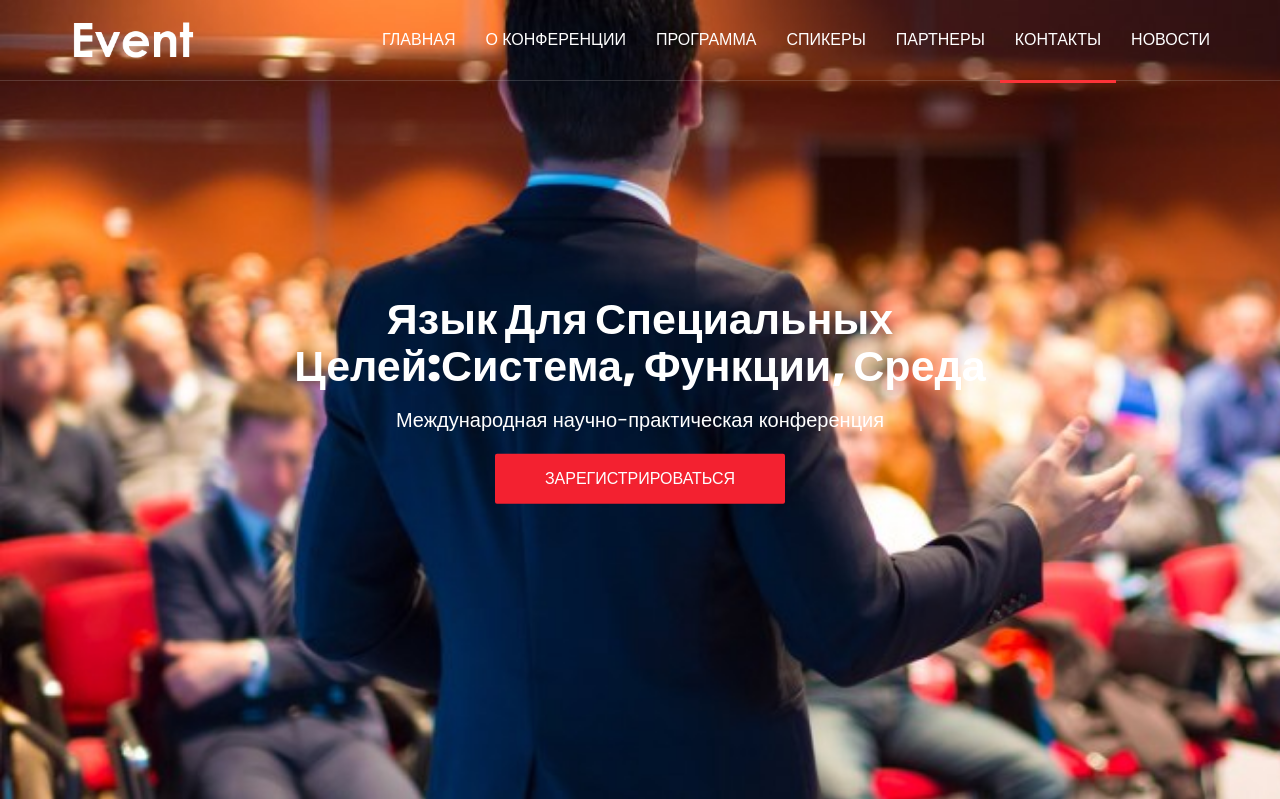
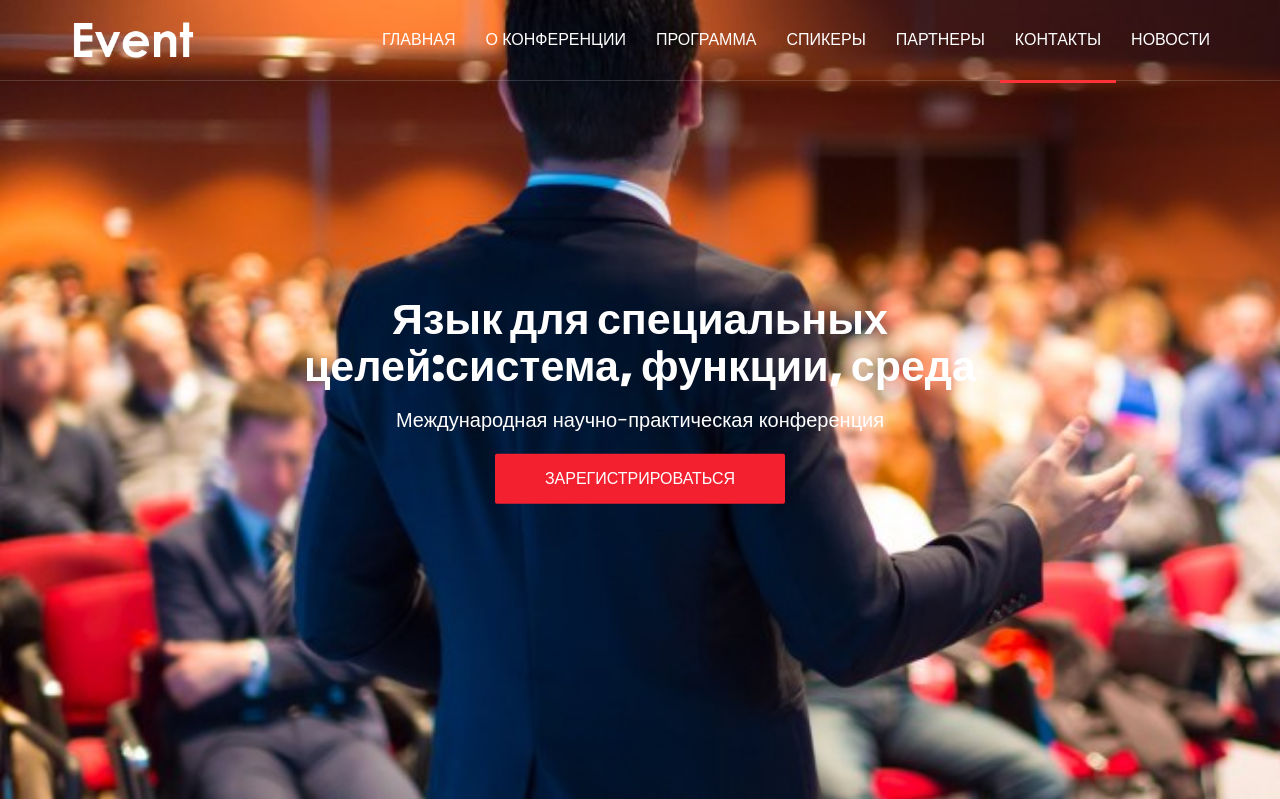
Before and after one commit to giorgiberia/giorgiberia.github.io, a PHP site: page / in a window 1280 px wide. Shown: the top 799 px of the page. Run offline with PHP 8.4, Linux system fonts and the light colour scheme; some libraries are stand-ins or nearby versions.

Commit message:
Update style.css

```diff
--- a/ev/css/style.css
+++ b/ev/css/style.css
@@ -369,7 +369,7 @@ textarea.input {
 }
 
 .home-content h1 {
-  text-transform: capitalize;
+  /*text-transform: capitalize;*/
   font-weight: 900;
   color: #FFF;
 }
```
